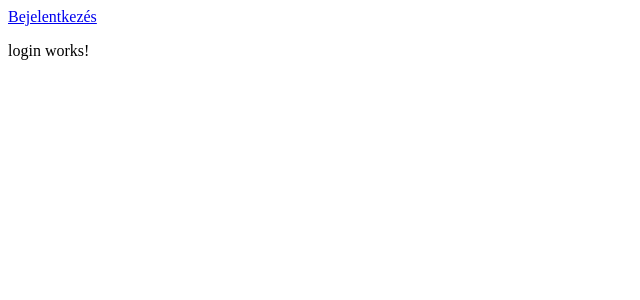
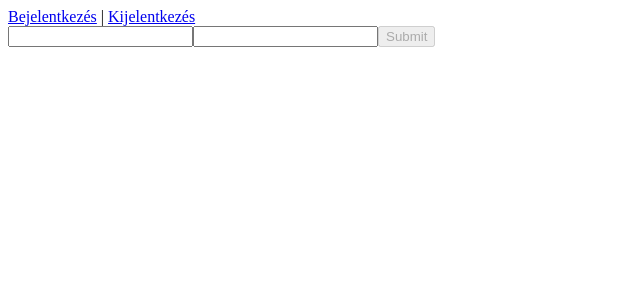
Before and after one commit to szobek/kktg, an Angular app: page /auth/login in a window 1280 px wide. Shown: the top 300 px of the page, without its empty margins (0-640 px from the left). Built offline with nearby package versions, Linux system fonts and the light colour scheme.

Commit message:
work with login and logout with localStorage prepare observable and check

```diff
--- a/src/app/app-routing.module.ts
+++ b/src/app/app-routing.module.ts
@@ -9,8 +9,4 @@ const routes: Routes = [
   imports: [RouterModule.forRoot(routes)],
   exports: [RouterModule]
 })
-export class AppRoutingModule {
-    constructor() {
-        console.log('run constructor app routing');
-    }
-}
+export class AppRoutingModule {}
--- /dev/null
+++ b/src/app/auth/auth.service.ts
@@ -0,0 +1,11 @@
+import { Injectable } from '@angular/core';
+import {BehaviorSubject} from 'rxjs';
+
+@Injectable({
+  providedIn: 'root'
+})
+export class AuthService {
+  logged: BehaviorSubject<boolean> = new BehaviorSubject(false);
+
+  constructor() { }
+}
--- a/src/app/auth/login/login.component.html
+++ b/src/app/auth/login/login.component.html
@@ -1,3 +1,5 @@
-<p>
-  login works!
-</p>
+<form *ngIf="loginForm" (change)="readForm()" [formGroup]="loginForm" (submit)="saveLoginForm()">
+    <input type="text" formControlName="email" name="email">
+    <input type="password" formControlName="password" name="password">
+    <button type="submit" [disabled]="!loginForm.valid">Submit</button>
+</form>
--- a/src/app/auth/login/login.component.ts
+++ b/src/app/auth/login/login.component.ts
@@ -1,15 +1,57 @@
-import { Component, OnInit } from '@angular/core';
+import {Component, OnDestroy, OnInit} from '@angular/core';
+import {AuthService} from '../auth.service';
+import {Observable, of, Subscription} from 'rxjs';
+import {FormBuilder, FormControl, FormGroup, Validators} from '@angular/forms';
 
 @Component({
-  selector: 'app-login',
-  templateUrl: './login.component.html',
-  styleUrls: ['./login.component.scss']
+    selector: 'app-login',
+    templateUrl: './login.component.html',
+    styleUrls: ['./login.component.scss']
 })
-export class LoginComponent implements OnInit {
+export class LoginComponent implements OnInit, OnDestroy {
 
-  constructor() { }
+    loginSub: Subscription;
+    loginForm: FormGroup    ;
 
-  ngOnInit() {
-  }
+    constructor(private authService: AuthService, private fb: FormBuilder) {
+        this.loginSub = this.authService.logged.subscribe(
+            (bool: boolean) => {
+                if (bool) {
+                    localStorage.user = JSON.stringify({
+                        name: 'Kunszt Norbert'
+                    });
+                } else {
+                    localStorage.clear();
+                }
+            }
+        );
+        this.loginForm = this.fb.group({
+            email: new FormControl('', [Validators.required]),
+            password: new FormControl('', [Validators.required, Validators.minLength(8)]),
+        })
+        console.warn(this.loginForm);
+
+    }
+
+    ngOnInit() {
+
+    }
+
+    ngOnDestroy(): void {
+        this.loginSub.unsubscribe();
+    }
+
+    saveLoginForm() {
+        if (this.loginForm.getRawValue().email === 'asd@asd.asd') {
+            this.authService.logged.next(true);
+        } else {
+            this.authService.logged.next(false);
+        }
+    }
+
+    readForm() {
+        console.log(this.loginForm)
+    }
+
 
 }
--- a/src/app/auth/logout/logout.component.ts
+++ b/src/app/auth/logout/logout.component.ts
@@ -1,4 +1,6 @@
 import { Component, OnInit } from '@angular/core';
+import {Router} from '@angular/router';
+import {AuthService} from '../auth.service';
 
 @Component({
   selector: 'app-logout',
@@ -7,9 +9,12 @@ import { Component, OnInit } from '@angular/core';
 })
 export class LogoutComponent implements OnInit {
 
-  constructor() { }
+  constructor(private router: Router, private authService: AuthService) { }
 
   ngOnInit() {
+    localStorage.clear();
+    this.authService.logged.next(false);
+    this.router.navigate(['/']);
   }
 
 }
--- a/src/app/nav/nav.component.html
+++ b/src/app/nav/nav.component.html
@@ -1 +1,3 @@
-<a routerLink="auth">Bejelentkezés</a>
+
+<a routerLink="auth">Bejelentkezés</a> |
+<a routerLink="auth/logout">Kijelentkezés</a>
```
Also changed, not shown: src/app/app.module.ts (+12 -8 lines), src/app/auth/auth.module.ts (+15 -10 lines), src/app/shared/shared.module.ts (added, +19 -0 lines), 1 other file (tests, documents, lock files or other folders).
